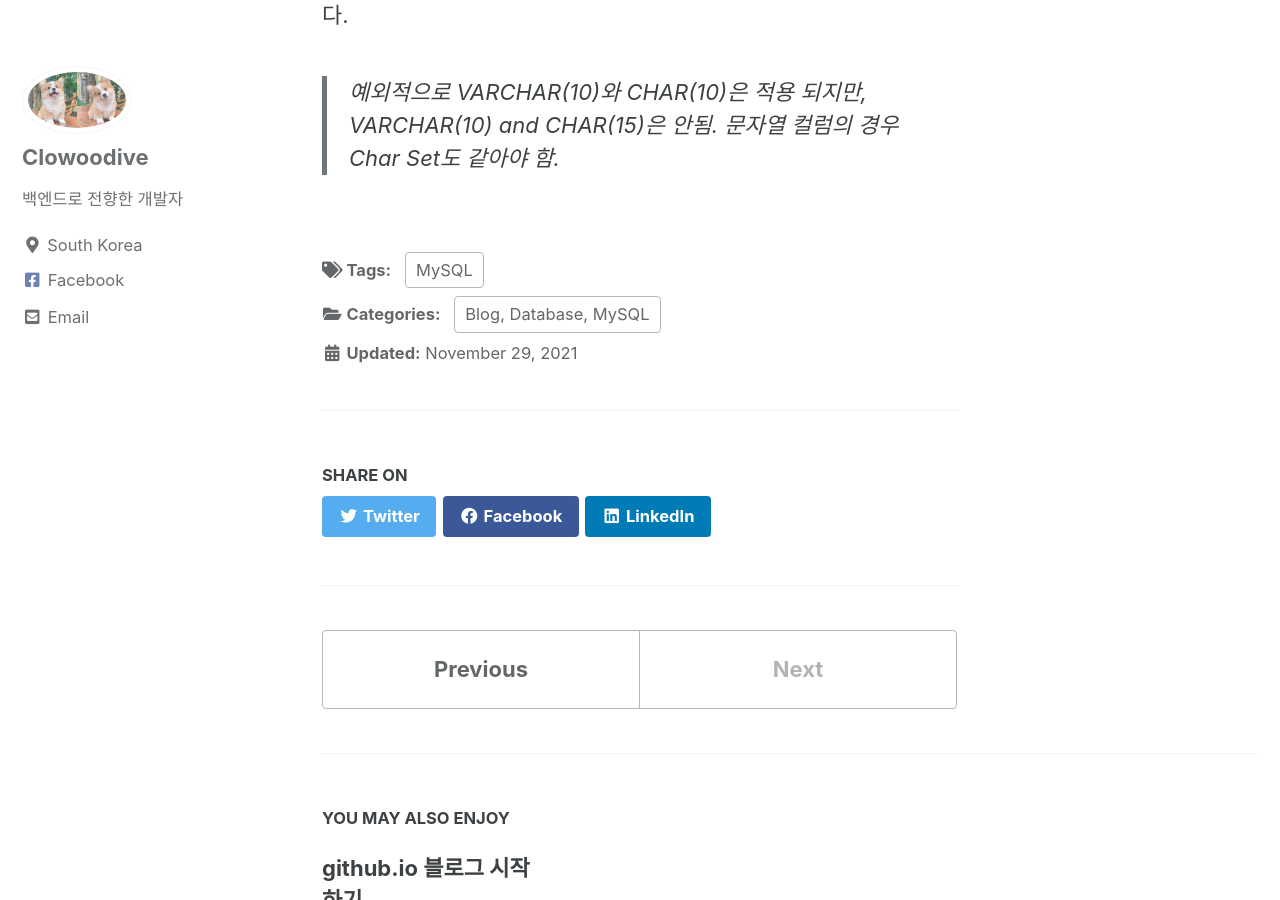
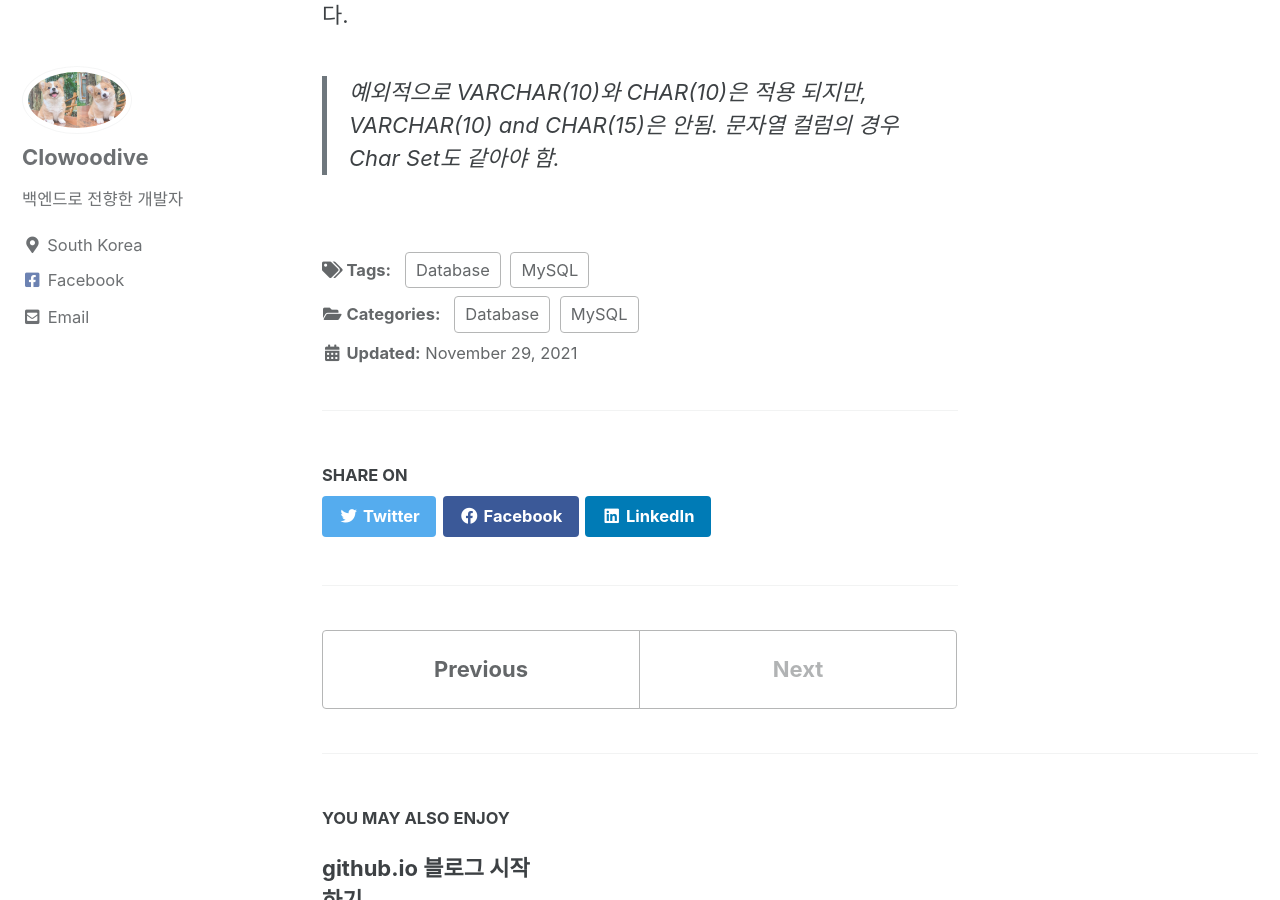
Before and after one commit to clowoodive/clowoodive.github.io, a Jekyll site: the page built from _posts/2021-11-26-post-mysql-tunning1.md, in a window 1280 px wide and 900 px high, scrolled down 3968 px. Built offline with Jekyll 4.4.1, drawn with Linux system fonts in a browser that asks for light colours; cached includes are drawn as plain includes.

```diff
--- a/_posts/2021-11-26-post-mysql-tunning1.md
+++ b/_posts/2021-11-26-post-mysql-tunning1.md
@@ -3,8 +3,10 @@ title:  "MySQL 쿼리 최적화 - Index 종류"
 excerpt: "다양한 Index 적용 방식을 알아보자"
 
 categories:
-  - Blog, Database, MySQL
+  - Database
+  - MySQL
 tags:
+  - Database
   - MySQL
 last_modified_at: 2021-11-29T15:06:00-05:00
 ---
```
Also changed, not shown: _pages/category-database.md (renamed from _pages/category-DB.md, +3 -3 lines).
